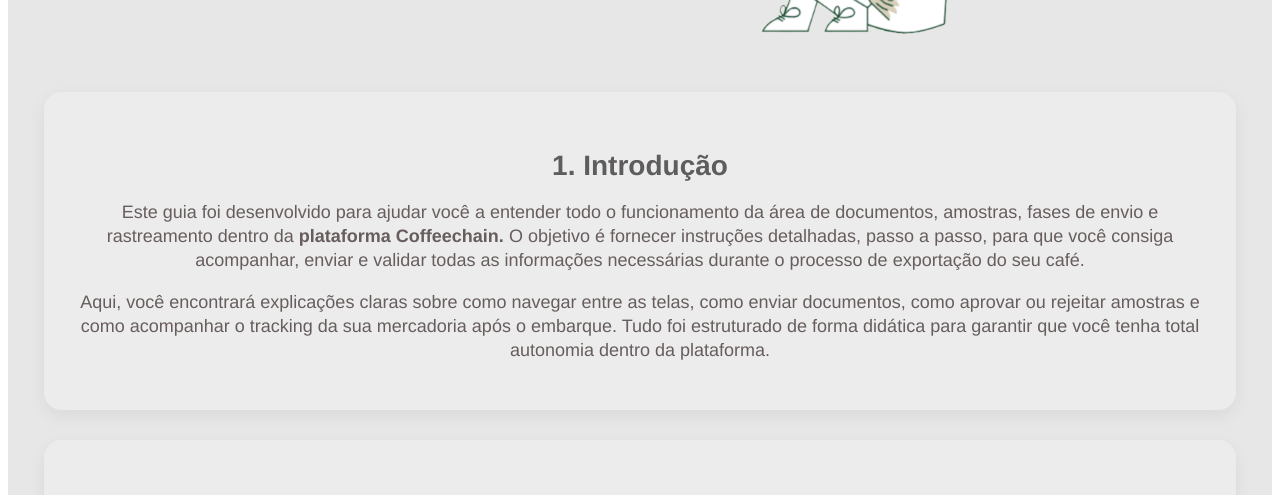
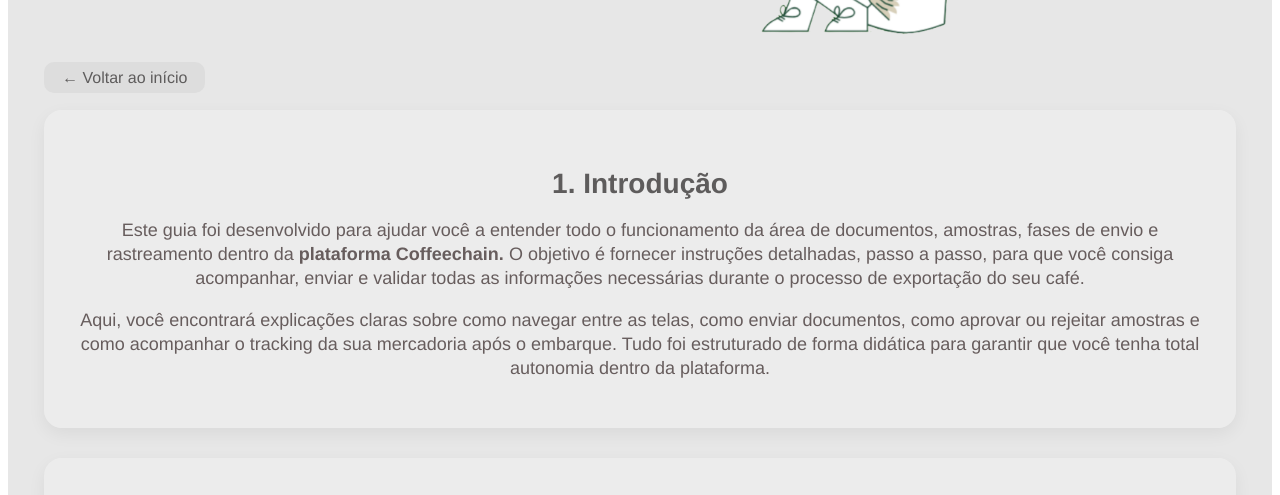
Before and after one commit to julianabora/documentacao-coffeechain, a plain HTML site: page guia.html in a window 1280 px wide. Shown: the part 247-742 px from the top of the page. Drawn offline with nearby package versions, Linux system fonts and the light colour scheme.

Commit message:
Add files via upload

```diff
--- a/guia.html
+++ b/guia.html
@@ -207,6 +207,13 @@ position: relative;
 }
 
 
+.bt_info a{ background: #dddddd;
+    padding: 7px 18px;
+    top: -23px;
+    position: relative;
+    text-decoration: none;
+    color: #5e5c5c;
+    border-radius: 10px;}
 
 
     /* Ajuste visual em telas pequenas */
@@ -313,6 +320,7 @@ position: relative;
         <div class="documentacao-steps-container">
 
           <!-- 01 Introdução -->
+          <div class="bt_info"><a href="passo-infografico.html">← Voltar ao início</a></div>
           <div class="documentacao-step-item intro">
             <h3 id="sec1" class="documentacao-step-title">1. Introdução</h3>
             <p class="documentacao-step-text">
```
